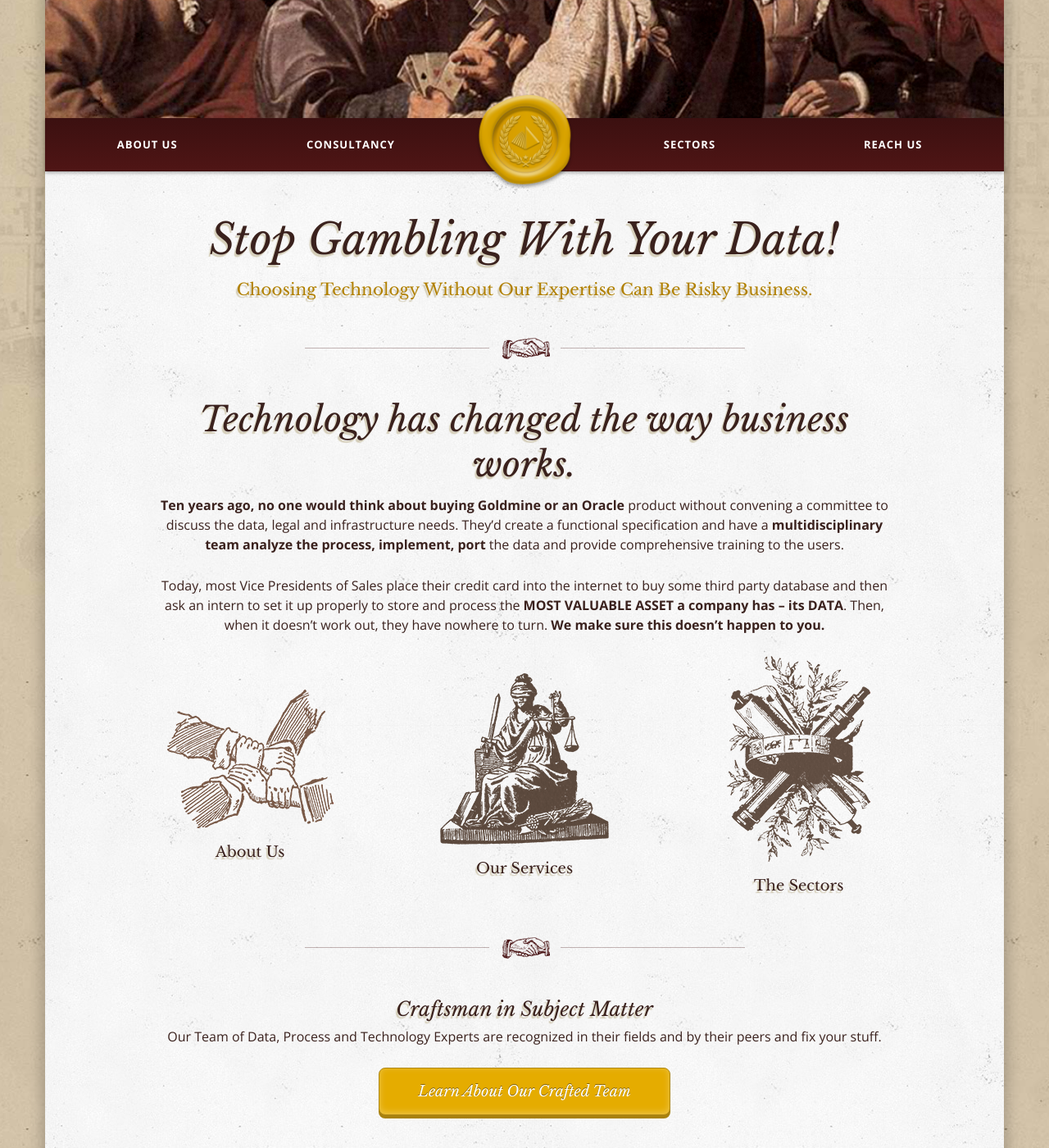
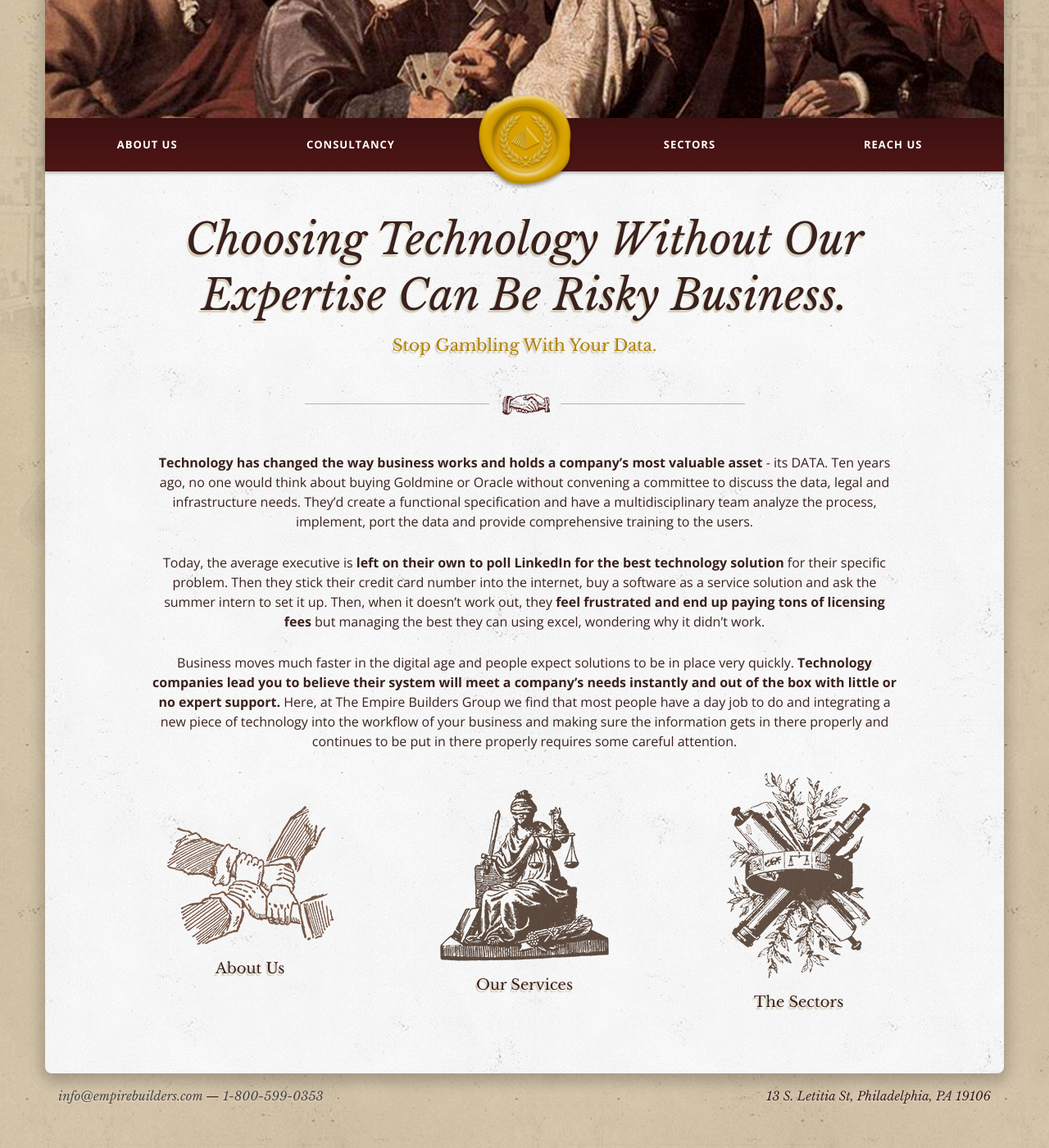
Before and after one commit to TheEmpireBuildersGroup/marketing-site, a Jekyll site: the page built from index.md, in a window 1280 px wide and 1400 px high, scrolled down 265 px. Shown: the whole window at 82% size. Built offline with Jekyll 4.4.1, drawn with Linux system fonts in a browser that asks for light colours; Markdown is read by kramdown in place of the engine named in the settings.

Commit message:
updating homepage

```diff
--- a/index.md
+++ b/index.md
@@ -1,30 +1,22 @@
 ---
 layout: default
-title: "Stop Gambling With Your Data!"
-second_title: "Choosing Technology Without Our Expertise Can Be Risky Business."
+title: "Choosing Technology Without Our Expertise Can Be Risky Business."
+second_title: "Stop Gambling With Your Data."
 permalink: /
 
 hero_image: 'gamble.png'
 ---
 
----
+***
 
-##Technology has changed the way business works.
+**Technology has changed the way business works and holds a company's most valuable asset** - its DATA. Ten years ago, no one would think about buying Goldmine or Oracle without convening a committee to discuss the data, legal and infrastructure needs. They’d create a functional specification and have a multidisciplinary team analyze the process, implement, port the data and provide comprehensive training to the users.
 
-<strong>Ten years ago, no one would think about buying Goldmine or an Oracle</strong> product without convening a committee to discuss the data, legal and infrastructure needs. They’d create a functional specification and have a <strong>multidisciplinary team analyze the process, implement, port</strong> the data and provide comprehensive training to the users.
+Today, the average executive is **left on their own to poll LinkedIn for the best technology solution** for their specific problem. Then they stick their credit card number into the internet, buy a software as a service solution and ask the summer intern to set it up. Then, when it doesn’t work out, they **feel frustrated and end up paying tons of licensing fees** but managing the best they can using excel, wondering why it didn't work.
 
-Today, most Vice Presidents of Sales place their credit card into the internet to buy some third party database and then ask an intern to set it up properly to store and process the <strong>MOST VALUABLE ASSET a company has – its DATA</strong>. Then, when it doesn’t work out, they have nowhere to turn. <strong>We make sure this doesn’t happen to you.</strong>
+Business moves much faster in the digital age and people expect solutions to be in place very quickly. **Technology companies lead you to believe their system will meet a company's needs instantly and out of the box with little or no expert support.** Here, at The Empire Builders Group we find that most people have a day job to do and integrating a new piece of technology into the workflow of your business and making sure the information gets in there properly and continues to be put in there properly requires some careful attention.
 
 <div class="columns exact">
     <div class="third"><a href="{{site.baseurl}}/about" class=""><img src="img/thinktank_home.png"><h4>About Us</h4></a></div>
     <div class="third"><a href="{{site.baseurl}}/consult" class=""><img src="img/services_home.png"><h4>Our Services</h4></a></div>
     <div class="third"><a href="{{site.baseurl}}/sectors" class=""><img src="img/sectors_home.png"><h4>The Sectors</h4></a></div>
 </div>
-
-<hr />
-
-### Craftsman in Subject Matter
-Our Team of Data, Process and Technology Experts are recognized in their fields and by their peers and fix your stuff.
-
-
-<a href="{{site.baseurl}}/about" class="btn btn-primary">Learn About Our Crafted Team</a>
```
